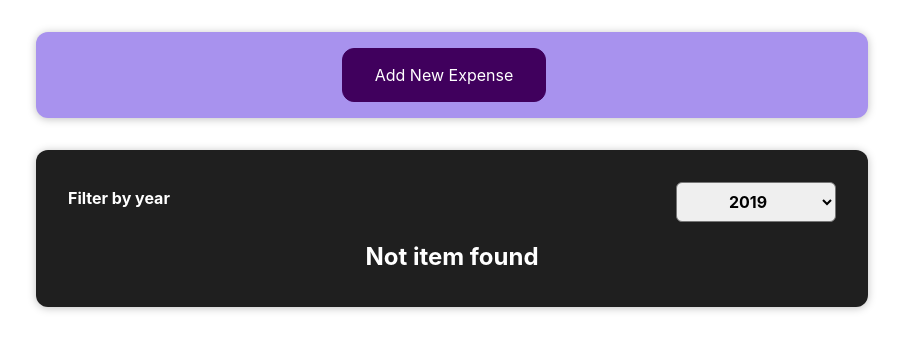
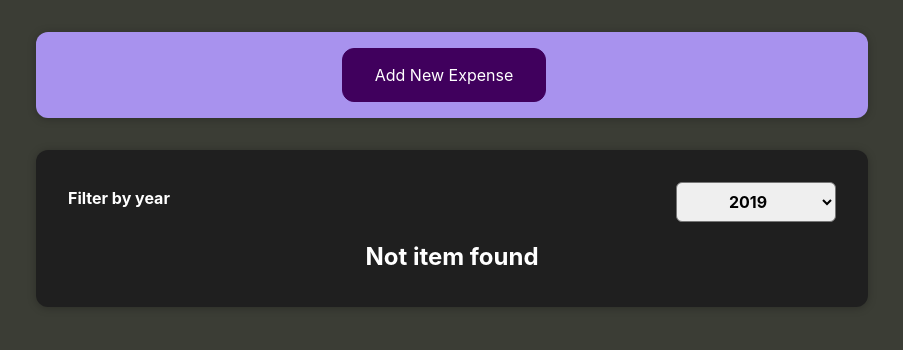
Before and after one commit to alex197925/react-tutorial, a React (Create React App) app in the folder tutorial-app/: page / in a window 1280 px wide. Shown: the top 350 px of the page, without its empty margins (188-1091 px from the left). Built offline with nearby package versions, Linux system fonts and the light colour scheme.

Commit message:
Add bg color to app

```diff
--- a/tutorial-app/src/index.css
+++ b/tutorial-app/src/index.css
@@ -5,6 +5,7 @@ body {
     sans-serif;
   -webkit-font-smoothing: antialiased;
   -moz-osx-font-smoothing: grayscale;
+  background: #3B3D35;
 }
 
 code {
```
